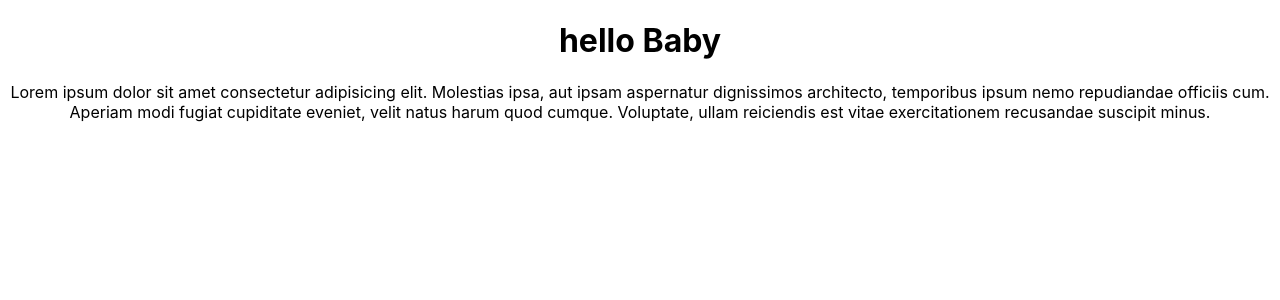
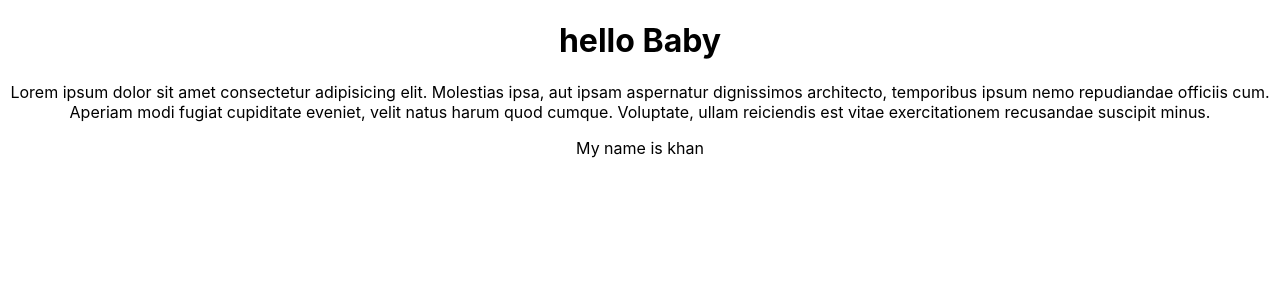
Before and after one commit to Sarfaraj116/lucky-one-assgn-8, a React (Create React App) app: page / in a window 1280 px wide. Shown: the top 300 px of the page. Built offline with nearby package versions, Linux system fonts and the light colour scheme.

Commit message:
new commit

```diff
--- a/package.json
+++ b/package.json
@@ -3,6 +3,9 @@
   "version": "0.1.0",
   "private": true,
   "dependencies": {
+    "@fortawesome/fontawesome-svg-core": "^6.1.1",
+    "@fortawesome/free-solid-svg-icons": "^6.1.1",
+    "@fortawesome/react-fontawesome": "^0.1.18",
     "@testing-library/jest-dom": "^5.16.3",
     "@testing-library/react": "^12.1.4",
     "@testing-library/user-event": "^13.5.0",
--- a/src/App.js
+++ b/src/App.js
@@ -6,6 +6,7 @@
     <div className="App">
       <h1>hello Baby</h1>
       <p>Lorem ipsum dolor sit amet consectetur adipisicing elit. Molestias ipsa, aut ipsam aspernatur dignissimos architecto, temporibus ipsum nemo repudiandae officiis cum. Aperiam modi fugiat cupiditate eveniet, velit natus harum quod cumque. Voluptate, ullam reiciendis est vitae exercitationem recusandae suscipit minus.</p>
+      <p>My name is khan</p>
     </div>
   );
 }
```
Also changed, not shown: 1 other file (tests, documents, lock files or other folders).
